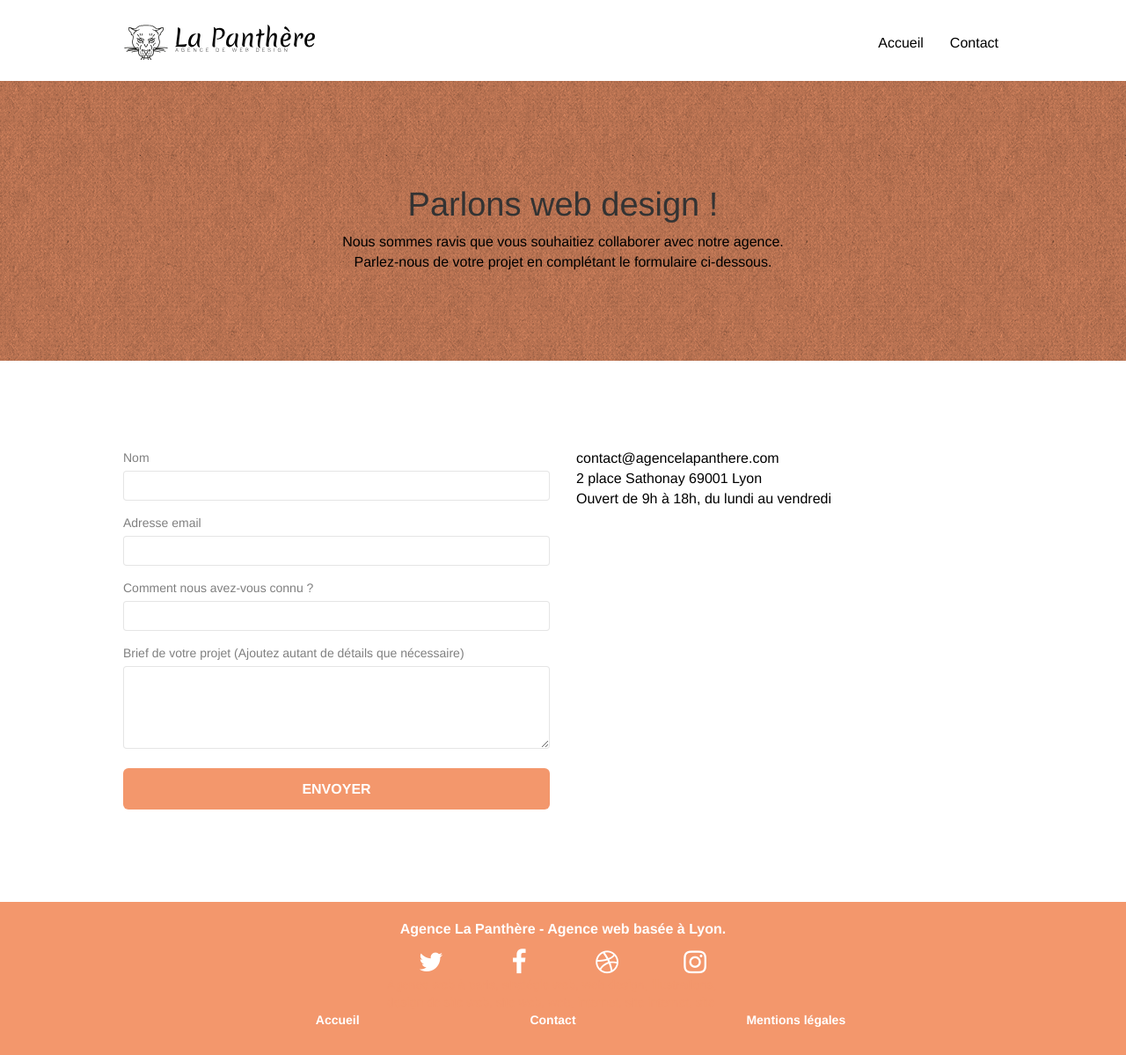
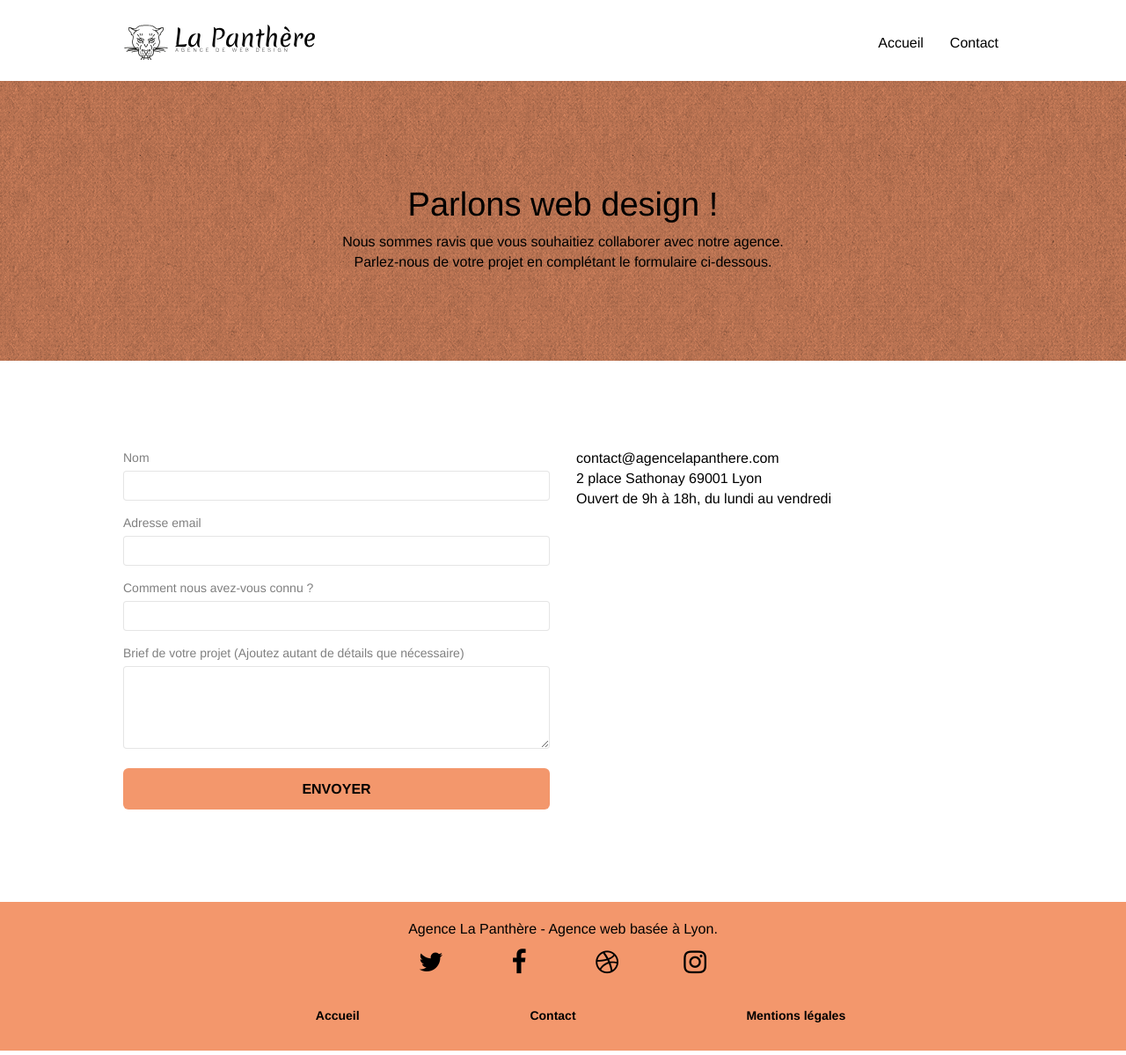
Before and after one commit to julienbayle404/openclassrooms_la-panthere, a plain HTML site: page page2.html in a window 1280 px wide. Shown: the whole page at 88% size. Drawn offline with nearby package versions, Linux system fonts and the light colour scheme; some packages are replaced by stand-ins of ours.

Commit message:
HTML / CSS updates
-

```diff
--- a/page2.html
+++ b/page2.html
@@ -2,11 +2,12 @@
 <html lang="fr">
 <head>
     <meta charset="utf-8">
-    <meta name="description" content="">
+    <meta name="description" content="Entreprise webdesign Lyon">
     <meta name="viewport" content="width=device-width, initial-scale=1.0, viewport-fit=cover">
+	<meta name="robots" content="index">
     <link rel="shortcut icon" type="image/png" href="favicon.jpg">
 
-	<link rel="stylesheet" type="text/css" href="./css/bootstrap.css">
+	<link rel="stylesheet" type="text/css" href="https://maxcdn.bootstrapcdn.com/bootstrap/3.3.5/css/bootstrap.min.css">
 	<link rel="stylesheet" type="text/css" href="style.css">
 	<link rel="stylesheet" type="text/css" href="https://cdnjs.cloudflare.com/ajax/libs/font-awesome/4.7.0/css/font-awesome.css">
 	<link rel="stylesheet" type="text/css" href="./css/et-line.css">
@@ -27,10 +28,10 @@
 </head>
 <body>
 <!-- Principal conteneur -->
-<div class="page-container">
+<main class="page-container">
 
 <!-- bloc-0 -->
-<div class="bloc bgc-white l-bloc " id="bloc-0">
+<section class="bloc bgc-white l-bloc " id="bloc-0">
 	<div class="container bloc-sm">
 		<nav class="navbar row">
 			<div class="navbar-header">
@@ -45,19 +46,17 @@
 						<a href="index.html">Accueil</a>
 					</li>
 					<li>
-					</li>
-					<li>
 						<a href="page2.html">Contact</a>
 					</li>
 				</ul>
 			</div>
 		</nav>
 	</div>
-</div>
+</section>
 <!-- bloc-0 END -->
 
 <!-- bloc-6 -->
-<div class="bloc bg-dots-bg bg-repeat bgc-atomic-tangerine d-bloc bloc-bg-texture texture-paper" id="bloc-6">
+<section class="bloc bg-dots-bg bg-repeat bgc-atomic-tangerine d-bloc bloc-bg-texture texture-paper" id="bloc-6">
 	<div class="container bloc-lg">
 		<div class="row">
 			<div class="col-sm-12">
@@ -71,11 +70,11 @@
 			</div>
 		</div>
 	</div>
-</div>
+</section>
 <!-- bloc-6 END -->
 
 <!-- bloc-7 -->
-<div class="bloc bgc-white l-bloc" id="bloc-7">
+<section class="bloc bgc-white l-bloc" id="bloc-7">
 	<div class="container bloc-lg">
 		<div class="row">
 			<div class="col-sm-6">
@@ -115,7 +114,7 @@
 			</div>
 		</div>
 	</div>
-</div>
+</section>
 <!-- bloc-7 END -->
 
 <!-- ScrollToTop Button -->
@@ -128,33 +127,32 @@
 	<div class="container bloc-sm">
 		<div class="row">
 			<div class="col-sm-12">
-				<p class="text-center white">
+				<p class="text-center">
 					Agence La Panthère - Agence web basée à Lyon.<br>
 				</p>
 				<div class="row row-no-gutters social">
 					<div class="col-sm-3">
 						<div class="text-center">
-							<a class="social" href="index.html"><span class="fa fa-twitter icon-md"></span></a>
+							<a aria-label="Lien Twitter" class="social" href="index.html"><span class="fa fa-twitter icon-md"></span></a>
 						</div>
 					</div>
 					<div class="col-sm-3">
 						<div class="text-center">
-							<a class="social" href="index.html"><span class="fa fa-facebook icon-md"></span></a>
+							<a aria-label="Lien Facebook" class="social" href="index.html"><span class="fa fa-facebook icon-md"></span></a>
 						</div>
 					</div>
 					<div class="col-sm-3">
 						<div class="text-center">
-							<a class="social" href="index.html"><span class="fa fa-dribbble icon-md"></span></a>
+							<a aria-label="Lien Dribbble" class="social" href="index.html"><span class="fa fa-dribbble icon-md"></span></a>
 						</div>
 					</div>
 					<div class="col-sm-3">
 						<div class="text-center">
-							<a class="social" href="index.html"><span class="fa fa-instagram icon-md"></span></a>
+							<a aria-label="Lien Instagram" class="social" href="index.html"><span class="fa fa-instagram icon-md"></span></a>
 						</div>
 					</div>
-					<div class="keywords" style="color:#F3976C;">Agence web à paris, stratégie web, web design, illustrations, design de site web, site web, web, internet, site internet, site</div>
 				</div>
-				<div class="row">
+				<div class="row row-footer">
 					<ul>
 						<li><a href="#">Accueil</a></li>
 						<li><a href="page2.html">Contact</a></li>
@@ -167,7 +165,7 @@
 </footer>
 <!-- Footer - bloc-8 END -->
 
-</div>
+</main>
 <!-- Principal conteneur END -->
 
 
--- a/style.css
+++ b/style.css
@@ -10,7 +10,7 @@ body {
 a,
 button {
     transition: all .3s ease-in-out;
-    outline: none!important;
+    outline: transparent!important;
 }
 
 a:hover {
@@ -134,7 +134,7 @@ a:hover {
 .d-bloc h5 a,
 .d-bloc h6 a,
 .d-bloc p a {
-    color: rgba(255, 255, 255, 1);
+    color: rgba(0, 0, 0, 1);
 }
 
 .d-bloc .a-btn:hover,
@@ -445,7 +445,7 @@ nav .caret {
 }
 
 button {
-    outline: none!important;
+    outline: transparent!important;
 }
 
 .btn-rd {
@@ -702,7 +702,7 @@ h3 {
 }
 
 h1 {
-    color: #333333!important;
+    color: #000!important;
 }
 
 h4 {
@@ -751,7 +751,7 @@ h4 {
 
 .btn-atomic-tangerine {
     background: #F3976C;
-    color: #FFFFFF!important;
+    color: #000!important;
 }
 
 .btn-atomic-tangerine:hover {
@@ -1026,7 +1026,7 @@ footer ul li {
 }
 
 footer ul li a {
-    color: #fff!important;
+    color: #000!important;
     font-weight: 600;
 }
 
@@ -1080,3 +1080,7 @@ h2 {
 .row-footer {
     margin-top: 35px;
 }
+
+:focus {
+    border: 2px solid black;
+}
```
Also changed, not shown: index.html (+27 -30 lines).
